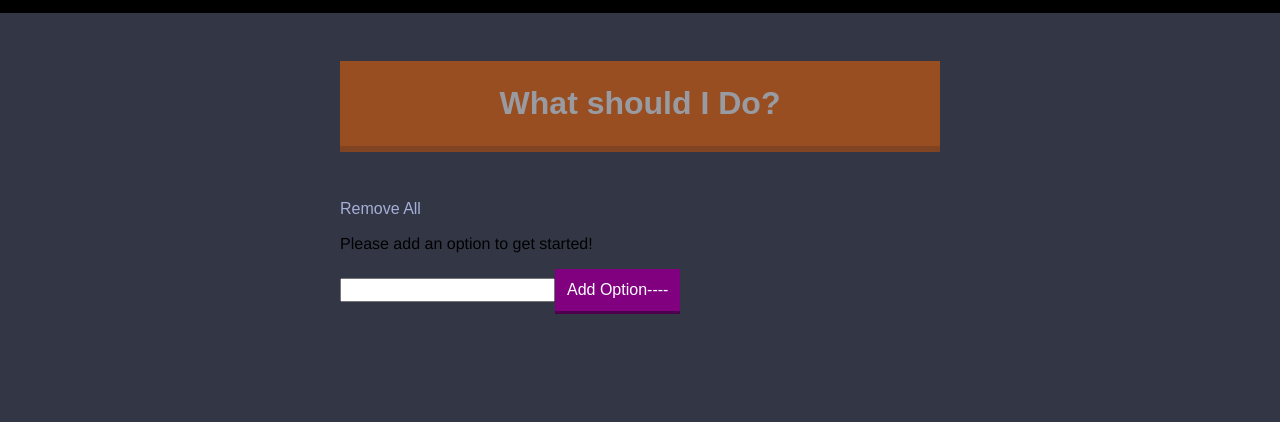
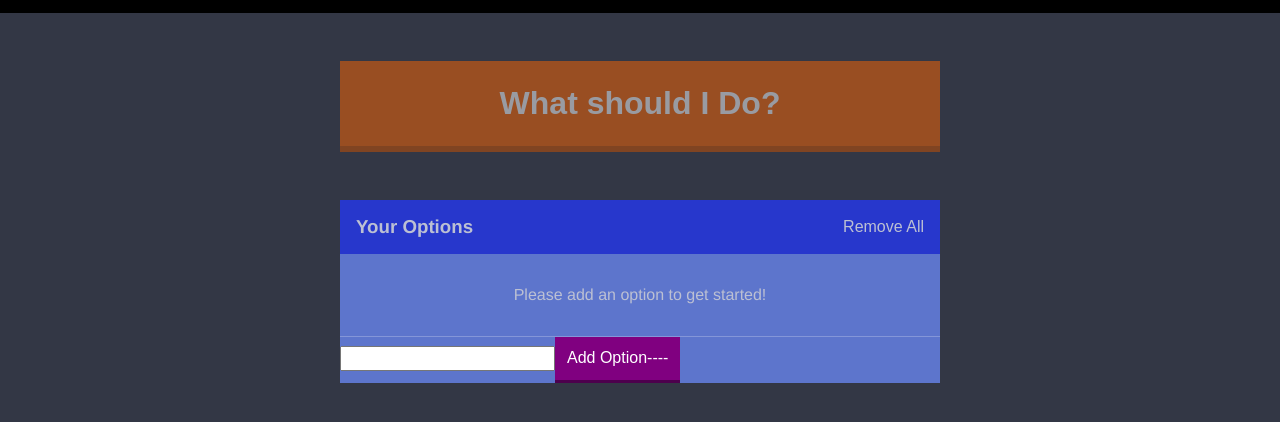
Before and after one commit to j-rayhan/react_test_2, a React app: page / in a window 1280 px wide. Shown: the part 76-498 px from the top of the page. Built offline with nearby package versions, Linux system fonts and the light colour scheme.

Commit message:
069 Styling the Options List

```diff
--- a/src/component/IndecisionApp.js
+++ b/src/component/IndecisionApp.js
@@ -73,8 +73,10 @@ class IndecisionApp extends Component{
                 <Header subtitle={subtitle}/>
                 <div className="container">
                     <Action doSomthing={this.doSomthing} hasOptions={this.state.options.length > 0} />
-                    <Options options={this.state.options} removeAllOptions={this.removeAllOptions} removeOption={this.removeOption}/>
-                    <AddOption addOption={this.addOption} />
+                    <div className="widget">
+                        <Options options={this.state.options} removeAllOptions={this.removeAllOptions} removeOption={this.removeOption}/>
+                        <AddOption addOption={this.addOption} />
+                    </div>
                     <OptionsModal selectedOption={this.state.selectedOption} handelCloseModel={this.handelCloseModel}/>
                 </div>
             </div>
--- a/src/component/Options.js
+++ b/src/component/Options.js
@@ -3,8 +3,11 @@ import Option from './Option';
 
 const Options = (props) => (
     <div>
-        <button className="button button--link" onClick={props.removeAllOptions}>Remove All </button>
-        {props.options.length === 0 && <p> Please add an option to get started!</p>}
+        <div className="widget-header">
+            <h3 className="widget-header_title">Your Options</h3>
+            <button className="button button--link" onClick={props.removeAllOptions}>Remove All </button>
+        </div>
+        {props.options.length === 0 && <p className="widget__message"> Please add an option to get started!</p>}
         {props.options.map((option) => (<Option key={option} optionTex={option} removeOption={props.removeOption} />))}
     </div>
 );
--- a/src/styles/base/_setting.scss
+++ b/src/styles/base/_setting.scss
@@ -1,9 +1,11 @@
 // Colors
 $off-black: #20222b;
 $dark-blue: #333745;
-$off-white: #a5afd7;
+$light-blue: #5d75cc;
+$off-white: #bcc0d3;
 $orange: #ff6600;
 $purple: purple;
+$blue: #2737cc;
 // Spacing
 $s-size: 1.2rem;
 $m-size: 1.6rem;
--- /dev/null
+++ b/src/styles/components/_widget.scss
@@ -0,0 +1,39 @@
+// Widget
+.widget {
+  background: $light-blue;
+  margin-bottom: $l-size;
+}
+
+// Widget Header
+.widget-header {
+  background: $blue;
+  color: $off-white;
+  display: flex;
+  justify-content: space-between;
+  padding: $m-size;
+}
+
+//Chalange
+// 1. setup an element selector for widget-header
+// 2. set margin
+// 3. use the class
+.widget-header_title {
+  margin: 0;
+}
+
+// Now do your self
+
+// create a widget element selector (message) -use it on the p tag
+// off-wite color
+// no margin
+// l-size padding on all sides
+// center the text using -text-align: center;
+// set the bottom border to a 1px solid border lighted version of light-blue 10%
+
+.widget__message {
+  border-bottom: 1.5px solid lighten($light-blue, 10%);
+  color: $off-white;
+  margin: 0;
+  padding: $l-size;
+  text-align: center;
+}
--- a/src/styles/styles.scss
+++ b/src/styles/styles.scss
@@ -3,3 +3,4 @@
 @import "./components/container";
 @import "./components/button";
 @import "./components/header";
+@import "./components/widget";
```
